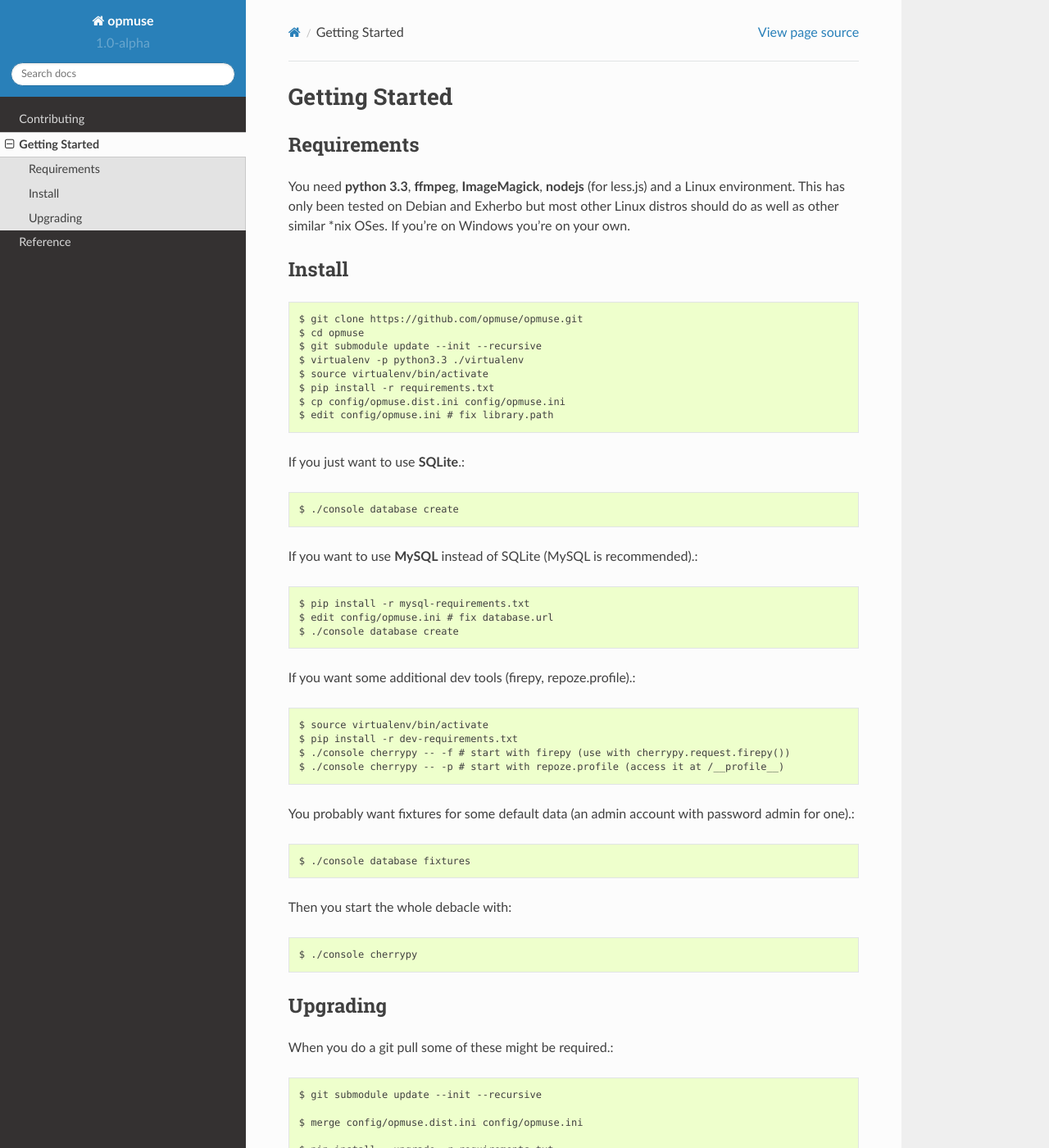
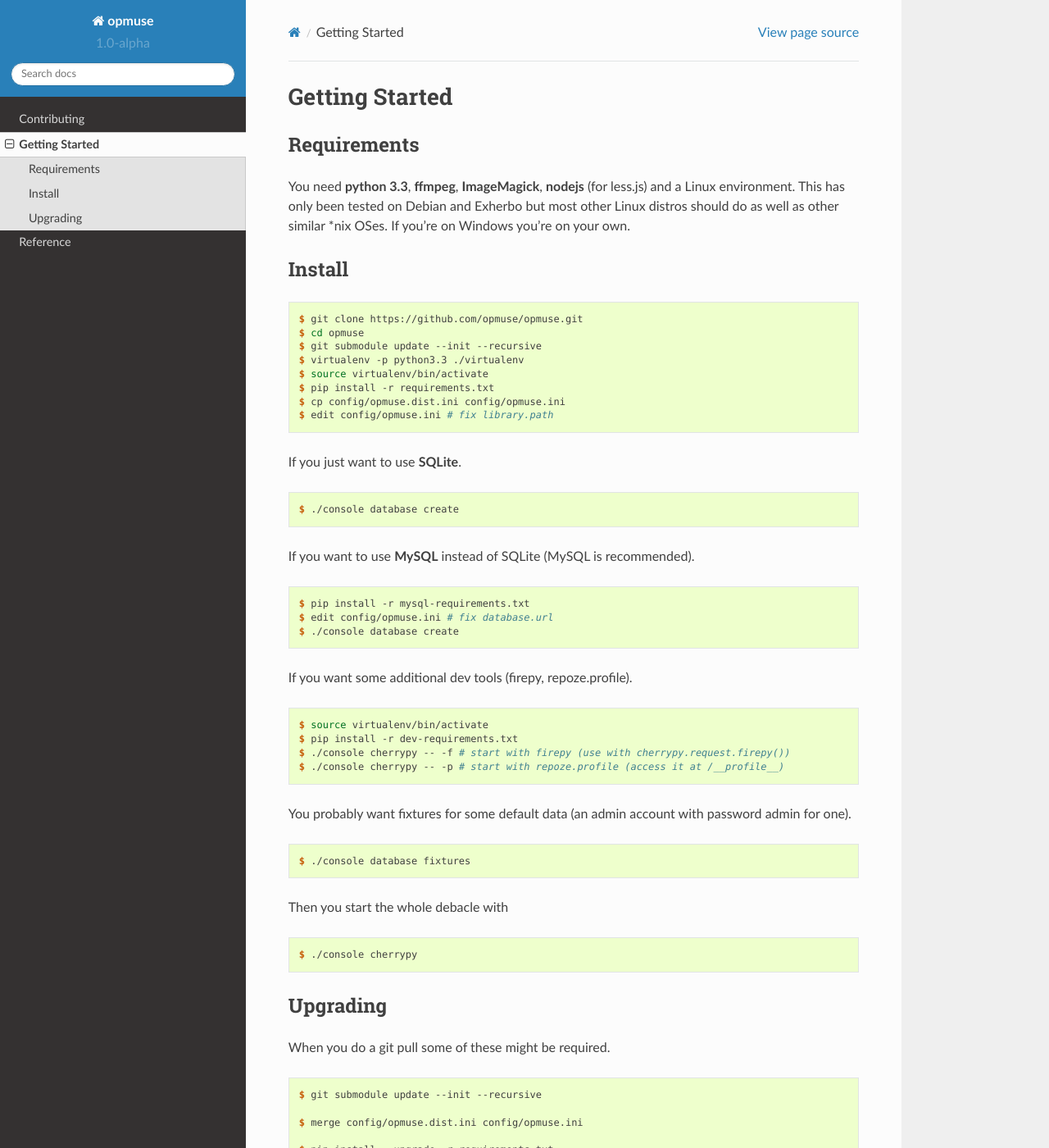
Before and after one commit to opmuse/opmuse, a Sphinx documentation site: the page built from docs/gettingstarted.rst, in a window 1280 px wide and 1400 px high. Shown: the whole window at 82% size. Built offline with Sphinx 7.4.7 and the Read the Docs theme 2.0.0, drawn with Linux system fonts in a browser that asks for light colours; some of the changed text lies outside the part shown.

Commit message:
use ".. code-block:: console"

```diff
--- a/docs/gettingstarted.rst
+++ b/docs/gettingstarted.rst
@@ -12,7 +12,7 @@ you're on Windows you're on your own.
 Install
 -------
 
-::
+.. code-block:: console
 
     $ git clone https://github.com/opmuse/opmuse.git
     $ cd opmuse
@@ -23,35 +23,47 @@ Install
     $ cp config/opmuse.dist.ini config/opmuse.ini
     $ edit config/opmuse.ini # fix library.path
 
-If you just want to use **SQLite**.::
+If you just want to use **SQLite**.
+
+.. code-block:: console
 
     $ ./console database create
 
-If you want to use **MySQL** instead of SQLite (MySQL is recommended).::
+If you want to use **MySQL** instead of SQLite (MySQL is recommended).
+
+.. code-block:: console
 
     $ pip install -r mysql-requirements.txt
     $ edit config/opmuse.ini # fix database.url
     $ ./console database create
 
-If you want some additional dev tools (firepy, repoze.profile).::
+If you want some additional dev tools (firepy, repoze.profile).
+
+.. code-block:: console
 
     $ source virtualenv/bin/activate
     $ pip install -r dev-requirements.txt
     $ ./console cherrypy -- -f # start with firepy (use with cherrypy.request.firepy())
     $ ./console cherrypy -- -p # start with repoze.profile (access it at /__profile__)
 
-You probably want fixtures for some default data (an admin account with password admin for one).::
+You probably want fixtures for some default data (an admin account with password admin for one).
+
+.. code-block:: console
 
     $ ./console database fixtures
 
-Then you start the whole debacle with::
+Then you start the whole debacle with
+
+.. code-block:: console
 
     $ ./console cherrypy
 
 Upgrading
 ---------
 
-When you do a git pull some of these might be required.::
+When you do a git pull some of these might be required.
+
+.. code-block:: console
 
     $ git submodule update --init --recursive
 
```
